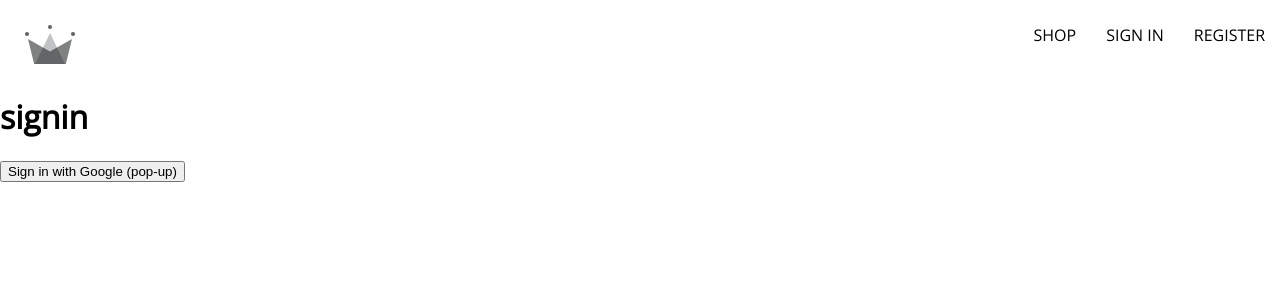
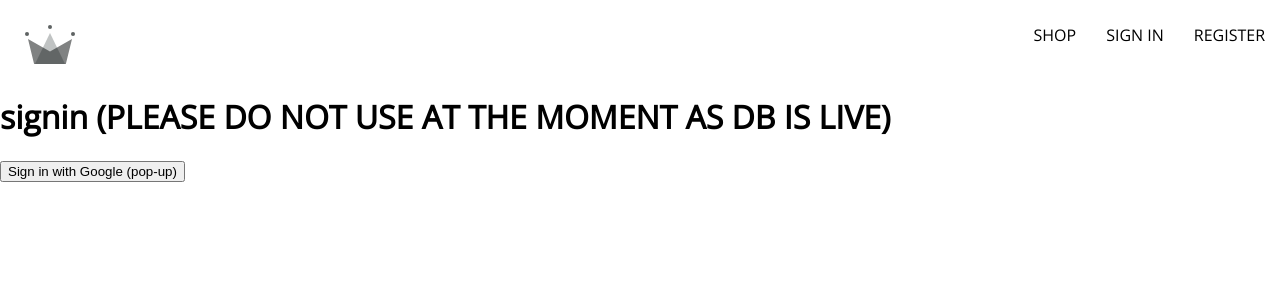
Before and after one commit to jake-gliddon/crwnclothing, a React (Create React App) app: page /sign-in in a window 1280 px wide. Shown: the top 300 px of the page. Built offline with nearby package versions, Linux system fonts and the light colour scheme.

Commit message:
added firebase and user creation to db

```diff
--- a/src/routes/Sign-in/Signin.component.jsx
+++ b/src/routes/Sign-in/Signin.component.jsx
@@ -9,7 +9,7 @@ const Signin = () => {
   return (
     <div>
         <h1>
-            signin
+            signin (PLEASE DO NOT USE AT THE MOMENT AS DB IS LIVE)
         </h1>
         <button onClick={logGoogleUser}>
             Sign in with Google (pop-up)
```
